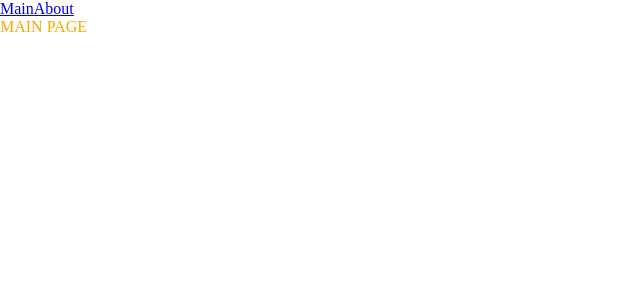
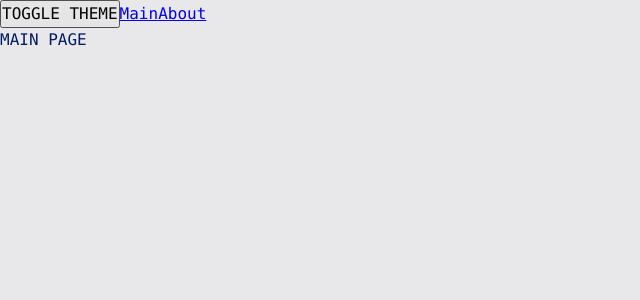
Before and after one commit to tusvel/public_frontend, a React app: page / in a window 1280 px wide. Shown: the top 300 px of the page, without its empty margins (0-640 px from the left). Built offline with nearby package versions, Linux system fonts and the light colour scheme.

Commit message:
2.7 Организация стилей. Добавляем темы.

```diff
--- a/src/App.tsx
+++ b/src/App.tsx
@@ -1,12 +1,16 @@
 import React, {Suspense} from 'react';
-import './index.scss'
+import './styles/index.scss'
 import {Link, Route, Routes} from "react-router-dom";
 import {AboutPageAsync} from "./pages/AboutPage/AboutPage.async";
 import {MainPageAsync} from "./pages/MainPage/MainPage.async";
+import {useTheme} from "./theme/useTheme";
 
 const App = () => {
+	const {theme, toggleTheme} = useTheme()
+
 	return (
-		<div className="app">
+		<div className={`app ${theme}`}>
+			<button onClick={toggleTheme}>TOGGLE THEME</button>
 			<Link to={'/'}>Main</Link>
 			<Link to={'/about'}>About</Link>
 			<Suspense fallback={"...Loading"}>
--- a/src/index.scss
+++ /dev/null
@@ -1,9 +0,0 @@
-* {
-  margin: 0;
-  padding: 0;
-  box-sizing: border-box;
-}
-
-.app {
-  color: orange;
-}
--- a/src/index.tsx
+++ b/src/index.tsx
@@ -1,10 +1,13 @@
 import { createRoot } from 'react-dom/client';
 import App from "./App";
 import {BrowserRouter} from "react-router-dom";
+import ThemeProvider from "./theme/ThemeProvider";
 
 const root = createRoot(document.getElementById('app'));
 root.render(
 	<BrowserRouter>
-		<App />
+		<ThemeProvider>
+			<App />
+		</ThemeProvider>
 	</BrowserRouter>
 );
--- /dev/null
+++ b/src/styles/index.scss
@@ -0,0 +1,13 @@
+@import "./reset";
+@import "./variables/global";
+@import "./themes/dark";
+@import "./themes/lite";
+
+.app {
+  font: var(--font-m);
+
+  background: var(--bg-color);
+  color: var(--primary-color);
+
+  min-height: 100vh;
+}
--- /dev/null
+++ b/src/styles/reset.scss
@@ -0,0 +1,13 @@
+* {
+  margin: 0;
+  padding: 0;
+  box-sizing: border-box;
+}
+
+input,
+button,
+textarea,
+select {
+  margin: 0;
+  font: inherit;
+}
--- /dev/null
+++ b/src/styles/themes/dark.scss
@@ -0,0 +1,6 @@
+.app.dark {
+  --bg-color: #0e0e75;
+
+  --primary-color: #049604;
+  --secondary-color: #04ff04;
+}
--- /dev/null
+++ b/src/styles/themes/lite.scss
@@ -0,0 +1,6 @@
+.app.lite {
+  --bg-color: #e8e8ea;
+
+  --primary-color: #041c65;
+  --secondary-color: #0449e0;
+}
--- /dev/null
+++ b/src/styles/variables/global.scss
@@ -0,0 +1,11 @@
+:root {
+  --font-family-main: Consolas, "Times New Roman", Serif;
+
+  --font-size-m: 16px;
+  --font-line-m: 24px;
+  --font-m: var(--font-size-m) / var(--font-line-m) var(--font-family-main);
+
+  --font-size-l: 24px;
+  --font-line-l: 32px;
+  --font-l: var(--font-size-l) / var(--font-line-l) var(--font-family-main);
+}
--- /dev/null
+++ b/src/theme/ThemeContext.ts
@@ -0,0 +1,15 @@
+import {createContext} from "react";
+
+export enum Theme {
+	LITE = 'lite',
+	DARK = 'dark',
+}
+
+export interface ThemeContextProps {
+	theme?: Theme;
+	setTheme?: (theme: Theme) => void
+}
+
+export const ThemeContext = createContext<ThemeContextProps>({})
+
+export const LOCAL_STORAGE_THEME_KEY = 'theme';
--- /dev/null
+++ b/src/theme/ThemeProvider.tsx
@@ -0,0 +1,21 @@
+import React, {FC, PropsWithChildren, useMemo, useState} from 'react';
+import {LOCAL_STORAGE_THEME_KEY, Theme, ThemeContext, ThemeContextProps} from "./ThemeContext";
+
+const defaultTheme = localStorage.getItem(LOCAL_STORAGE_THEME_KEY) as Theme || Theme.LITE
+
+const ThemeProvider: FC<PropsWithChildren> = ({children}) => {
+	const [theme, setTheme] = useState<Theme>(defaultTheme)
+
+	const defaultProps: ThemeContextProps = useMemo(() => ({
+		theme: theme,
+		setTheme: setTheme
+	}), [theme])
+
+	return (
+		<ThemeContext.Provider value={defaultProps}>
+			{children}
+		</ThemeContext.Provider>
+	);
+};
+
+export default ThemeProvider;
--- /dev/null
+++ b/src/theme/useTheme.ts
@@ -0,0 +1,22 @@
+import {useContext} from "react";
+import {LOCAL_STORAGE_THEME_KEY, Theme, ThemeContext} from "./ThemeContext";
+
+interface UseThemeResult {
+	toggleTheme: () => void;
+	theme: Theme;
+}
+
+export const useTheme = (): UseThemeResult => {
+	const {theme, setTheme} = useContext(ThemeContext)
+
+	const toggleTheme = () => {
+		const newTheme = theme === Theme.DARK ? Theme.LITE : Theme.DARK
+		setTheme(newTheme);
+		localStorage.setItem(LOCAL_STORAGE_THEME_KEY, newTheme)
+	}
+
+	return {
+		theme,
+		toggleTheme
+	}
+}
```
